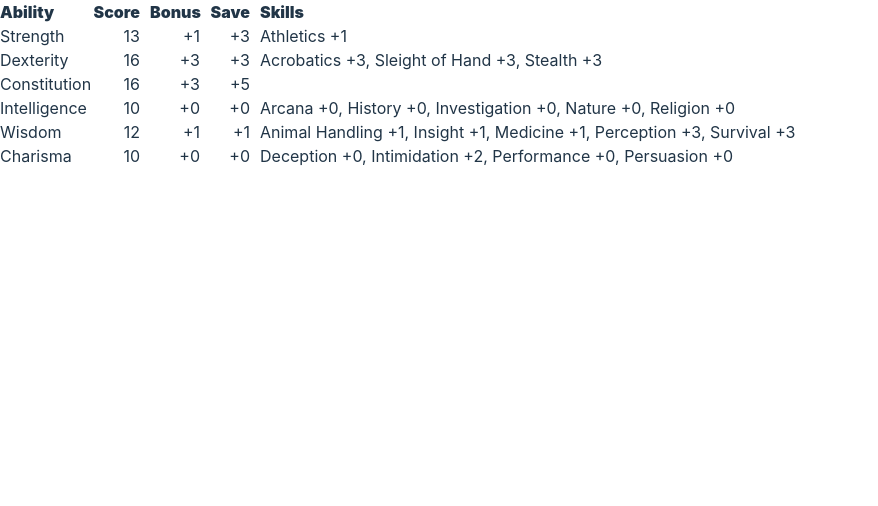
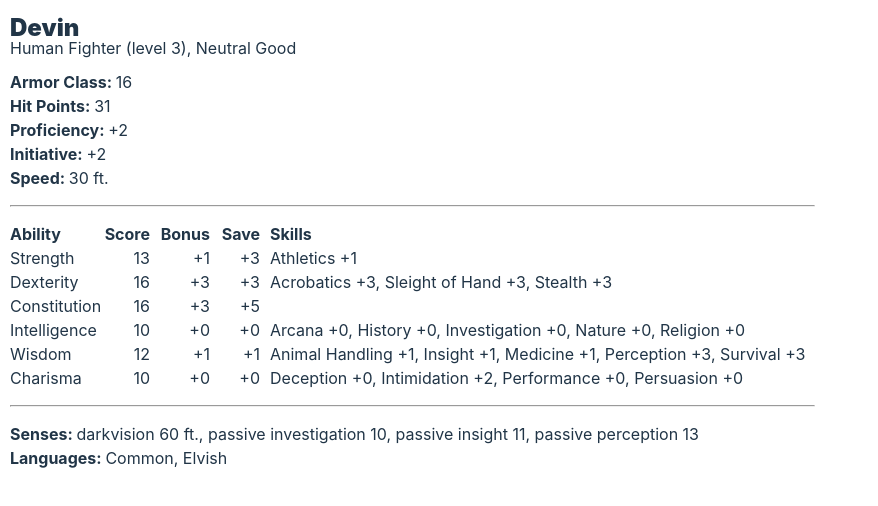
Before and after one commit to PaulGilchrist/dnd-char-sheet, a React (Vite) app: page / in a window 1280 px wide. Shown: the top 506 px of the page, without its empty margins (0-878 px from the left). Built offline with nearby package versions, Linux system fonts and the light colour scheme.

Commit message:
Add summary stats

```diff
--- a/src/App.css
+++ b/src/App.css
@@ -1,6 +1,3 @@
-.ability_header {
-    font-weight: 900;
-}
 .abilities {
     display: grid;
     grid-template-columns: 90px 60px 60px 50px auto;
@@ -9,6 +6,21 @@
 .abilities > div {
     padding-right: 10px;
 }
+hr {
+    margin-bottom: 15px;
+    margin-top: 15px;
+}
 .left {
     text-align: left;
 }
+.name {
+    font-size: 1.5em;
+    font-weight: 900;
+    margin-bottom: -10px;
+}
+.root {
+    margin: 10px;
+}
+.summary {
+    margin-bottom: 10px;
+}
--- a/src/App.jsx
+++ b/src/App.jsx
@@ -4,7 +4,8 @@ import './App.css'
 function App() {
     // const [stats, setStats] = useState({});
     let signFormatter = new Intl.NumberFormat('en-US', { signDisplay: 'always' });
-
+    // Rule based objects
+    const passiveSkills = ['Insight', 'Investigation', 'Perception'];
     const skills = [
         { name: 'Acrobatics', ability: 'Dexterity' },
         { name: 'Animal Handling', ability: 'Wisdom' },
@@ -25,7 +26,7 @@ function App() {
         { name: 'Stealth', ability: 'Dexterity' },
         { name: 'Survival', ability: 'Wisdom' }
     ];
-    // Read in non-calculated stats
+    // Character non-calculated stats
     const stats = {
         abilities: [
             { name: 'Strength', value: 13 },
@@ -35,12 +36,25 @@ function App() {
             { name: 'Wisdom', value: 12 },
             { name: 'Charisma', value: 10 }
         ],
-        abilityProficiencies: ['Strength','Constitution'],
-        senses: ['Darkvision 60'],
-        skillProficiencies: ['Intimidation','Perception','Survival'],
+        abilityProficiencies: ['Strength', 'Constitution'],
+        alignment: 'Neutral Good',
+        armorClass: 16,
+        class: 'Fighter',
+        hitPoints: 31,
+        immunities: [],
+        initiative: 2,
+        languages: ['Common', 'Elvish'],
+        level: 3,
+        name: 'Devin',
         proficiency: 2,
+        race: 'Human',
+        resistances: [],
+        senses: [{ name: 'Darkvision', value: '60 ft.' }],
+        skillProficiencies: ['Intimidation', 'Perception', 'Survival'],
+        speed: '30',
+        vulnerabilities: [],
     }
-    // Add all calculated properties to stats
+    // Add all character calculated stats
     stats.abilities = stats.abilities.map((ability) => {
         ability.proficient = stats.abilityProficiencies.includes(ability.name);
         ability.bonus = Math.floor((ability.value - 10) / 2);
@@ -49,19 +63,35 @@ function App() {
         ability.skills = ability.skills.map((skill) => {
             skill.proficient = stats.skillProficiencies.includes(skill.name);
             skill.bonus = skill.proficient ? ability.bonus + stats.proficiency : ability.bonus;
+            if (passiveSkills.includes(skill.name)) {
+                // Add skill based senses
+                const sense = {
+                    name: `passive ${skill.name}`,
+                    value: 10 + skill.bonus
+                }
+                stats.senses.push(sense);
+            }
             return skill
         });
         return ability
     });
 
     return (
-        <>
+        <div className='root'>
+            <div className='name'>{stats.name}</div>
+            <div className='summary'>{stats.race} {stats.class} (level {stats.level}), {stats.alignment}</div>
+            <b>Armor Class: </b>{stats.armorClass}<br />
+            <b>Hit Points: </b>{stats.hitPoints}<br />
+            <b>Proficiency: </b>+{stats.proficiency}<br />
+            <b>Initiative: </b>+{stats.initiative}<br />
+            <b>Speed: </b>{stats.speed} ft.<br />
+            <hr />
             <div className='abilities'>
-                <div className='ability_header left'>Ability</div>
-                <div className='ability_header'>Score</div>
-                <div className='ability_header'>Bonus</div>
-                <div className='ability_header'>Save</div>
-                <div className='ability_header left'>Skills</div>
+                <div className='left'><b>Ability</b></div>
+                <div><b>Score</b></div>
+                <div><b>Bonus</b></div>
+                <div><b>Save</b></div>
+                <div className='left'><b>Skills</b></div>
                 {stats.abilities.map((ability) => {
                     return <Fragment key={ability.name}>
                         <div className='left'>{ability.name}</div>
@@ -74,7 +104,16 @@ function App() {
                     </Fragment>;
                 })}
             </div>
-        </>
+            <hr />
+            {(stats.resistances.length > 0) && <b>Resistances: </b>}{(stats.resistances.length > 0) && stats.resistances.join(', ')}
+            {(stats.immunities.length > 0) && <b>Immunities: </b>}{(stats.immunities.length > 0) && stats.immunities.join(', ')}
+            {(stats.vulnerabilities.length > 0) && <b>Vulnerabilities: </b>}{(stats.vulnerabilities.length > 0) && stats.vulnerabilities.join(', ')}
+            <div><b>Senses: </b>{stats.senses.map((sense) => {
+                return `${sense.name.toLowerCase()} ${sense.value}`;
+            }).join(', ')}
+            </div>
+            <b>Languages: </b>{stats.languages.join(', ')}<br />
+        </div>
     )
 }
 
```
